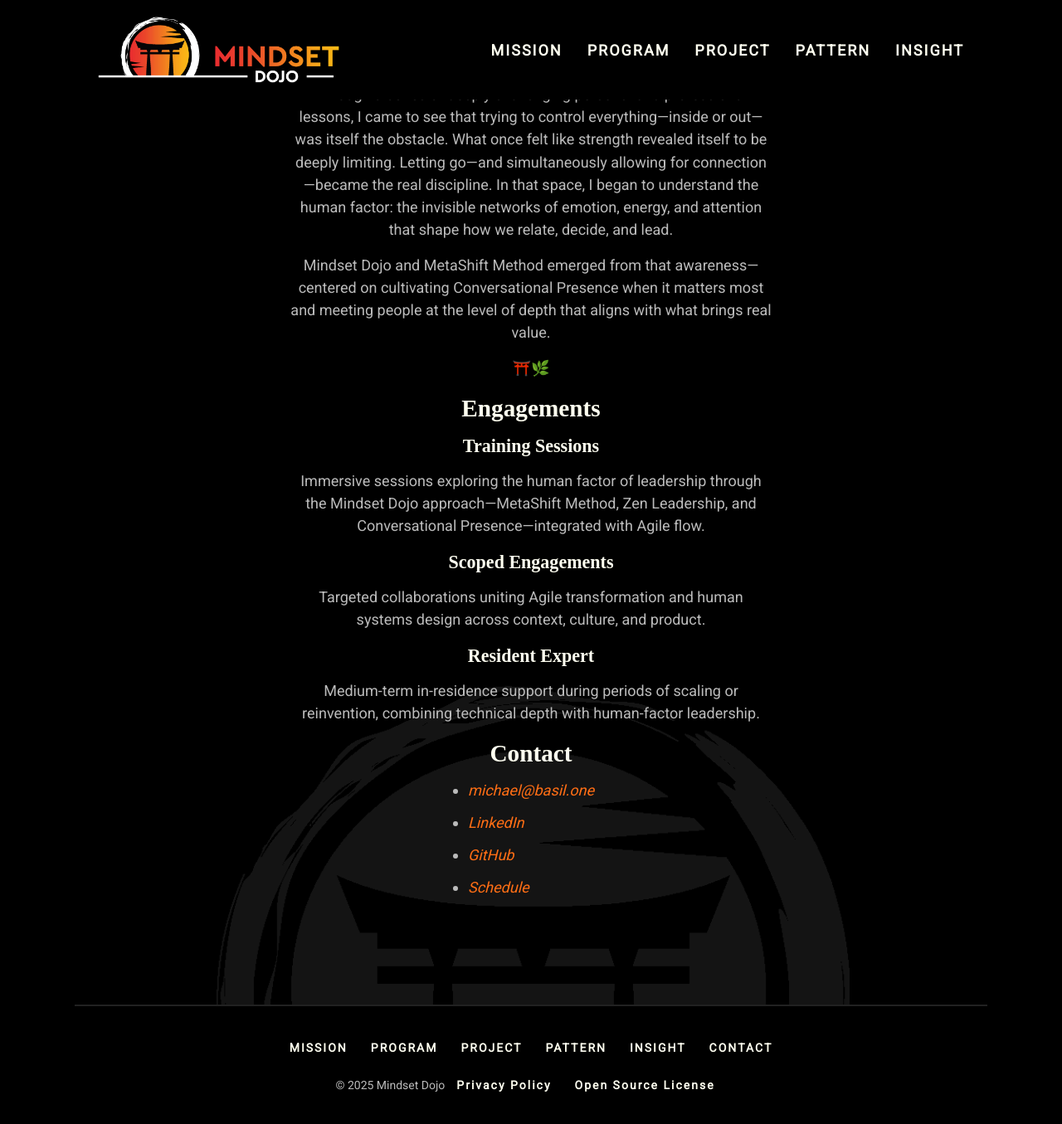
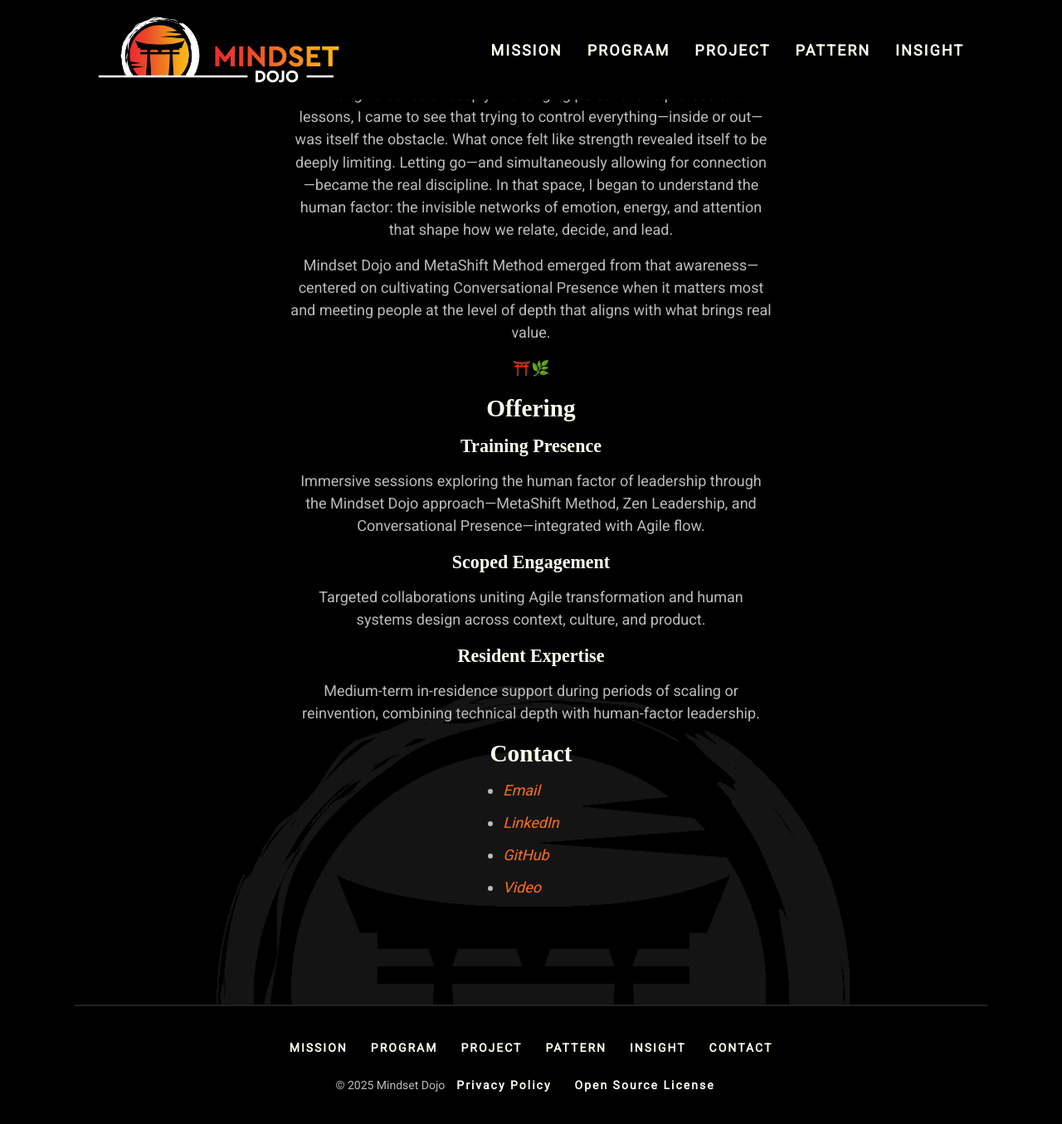
Before and after one commit to mindset-dojo/mindset-dojo.github.io, a Jekyll site: the page built from _authors/michael-basil.md, in a window 1280 px wide and 1400 px high, scrolled down 777 px. Shown: the top 1355 px of the window at 83% size. Built offline with Jekyll 4.4.1, drawn with Linux system fonts in a browser that asks for light colours; some web fonts are replaced.

Commit message:
refactor: Engagement to Offering

```diff
--- a/_authors/michael-basil.md
+++ b/_authors/michael-basil.md
@@ -42,28 +42,28 @@ about: |
 
   ⛩️🌿
 
-  ### Engagements
+  ### Offering
 
-  #### Training Sessions
+  #### Training Presence
 
   Immersive sessions exploring the human factor of leadership through the
   Mindset Dojo approach—MetaShift Method, Zen Leadership, and Conversational
   Presence—integrated with Agile flow.
 
-  #### Scoped Engagements
+  #### Scoped Engagement
 
   Targeted collaborations uniting Agile transformation and human systems design
   across context, culture, and product.
 
-  #### Resident Expert
+  #### Resident Expertise
 
   Medium-term in-residence support during periods of scaling or reinvention,
   combining technical depth with human-factor leadership.
 
   ### Contact
 
-  - [michael@basil.one](mailto:michael@basil.one)
+  - [Email](mailto:michael@basil.one)
   - [LinkedIn](https://link.basil.one)
   - [GitHub](https://github.com/michael-basil)
-  - [Schedule](https://connect.michael.basil.one)
+  - [Video](https://connect.michael.basil.one)
 ---
```
